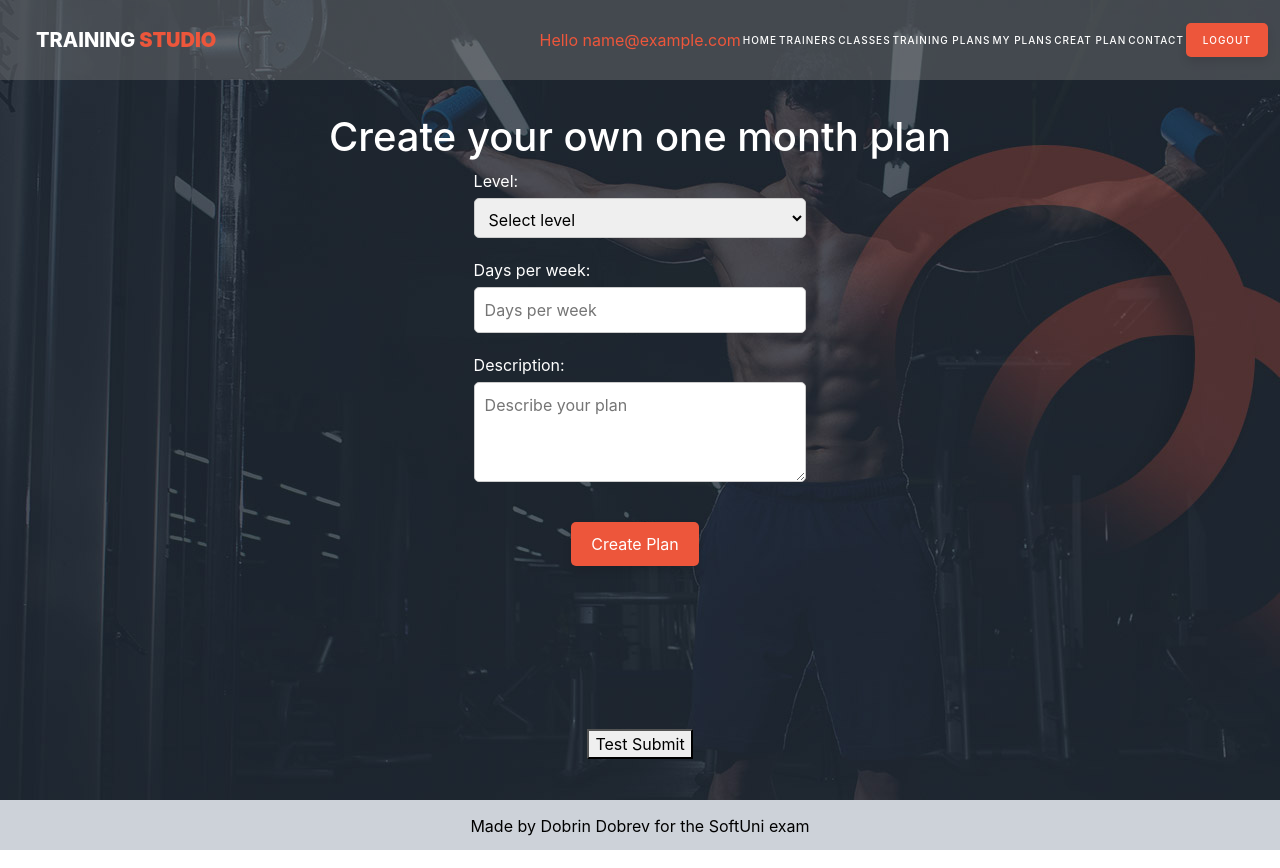
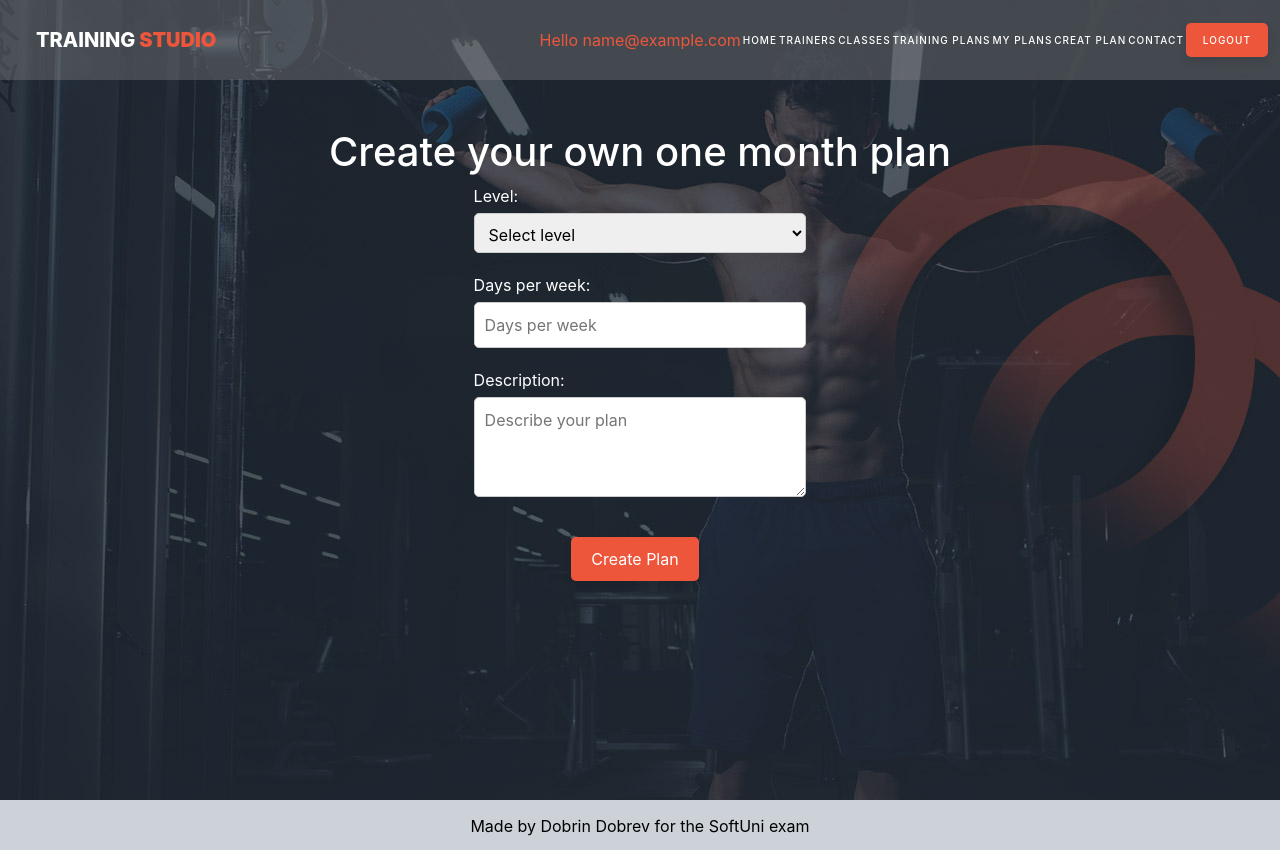
Before and after one commit to dvdobrev/SoftUni-React-Exam-Project, a React (Create React App) app in the folder SoftUni-Exam-Project-Gym/app/: page /createPlan in a window 1280 px wide. Built offline with nearby package versions, Linux system fonts and the light colour scheme; no server answers; sample sign-in values are in the browser's storage; the HTML template or start-up script is replaced by a standard one.

Commit message:
some code refactoring

```diff
--- a/SoftUni-Exam-Project-Gym/app/src/components/Plans/CreatePlan.js
+++ b/SoftUni-Exam-Project-Gym/app/src/components/Plans/CreatePlan.js
@@ -9,7 +9,6 @@ import styles from '../../imported-elements/css/global-stayles.module.css'
 export const CreatePlan = () => {
 
     const navigate = useNavigate();
-
 
     const [error, setError] = useState({
         daysErrorMessage: '',
@@ -28,7 +27,6 @@ export const CreatePlan = () => {
         }
 
         const planData = Object.fromEntries(new FormData(e.target));
-        // const planData = "test plan";
 
         planServices.create(planData).then((result) => {
             addPlan(result);
@@ -134,9 +132,6 @@ export const CreatePlan = () => {
                 </div>
             </form>
 
-            <button onClick={() => onSubmit({ preventDefault: () => { } })}>
-                Test Submit
-            </button>
         </section>
     );
 };
```
